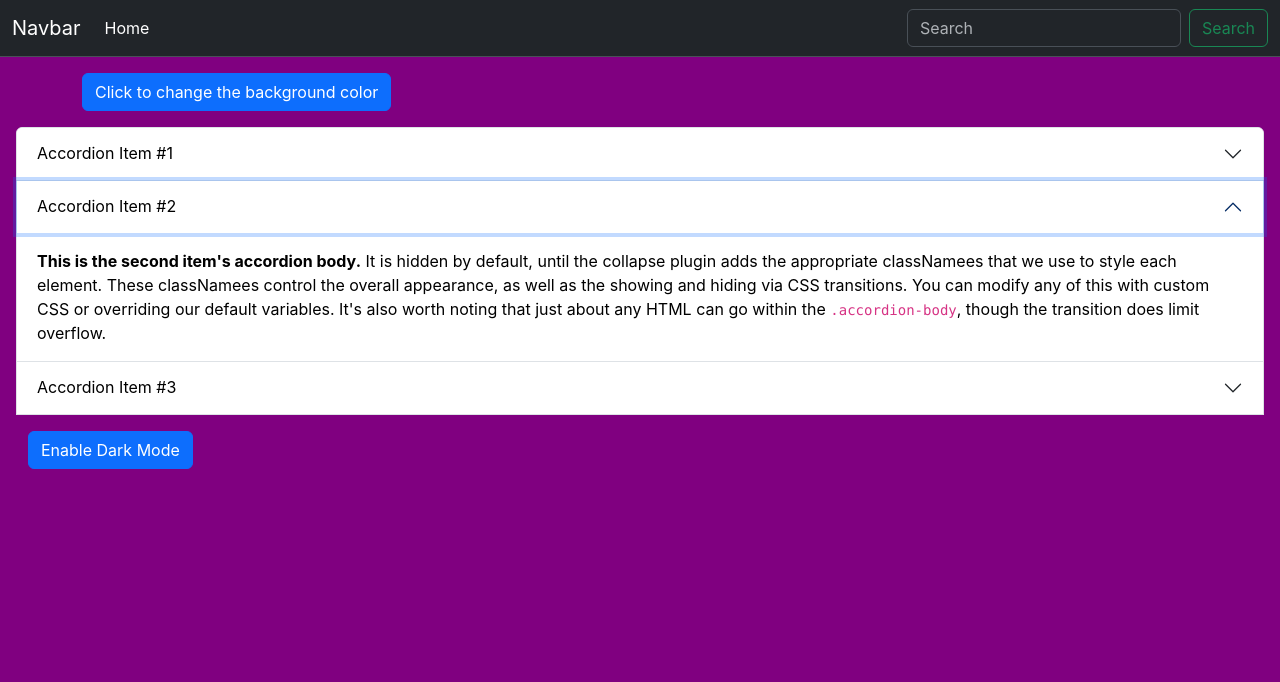
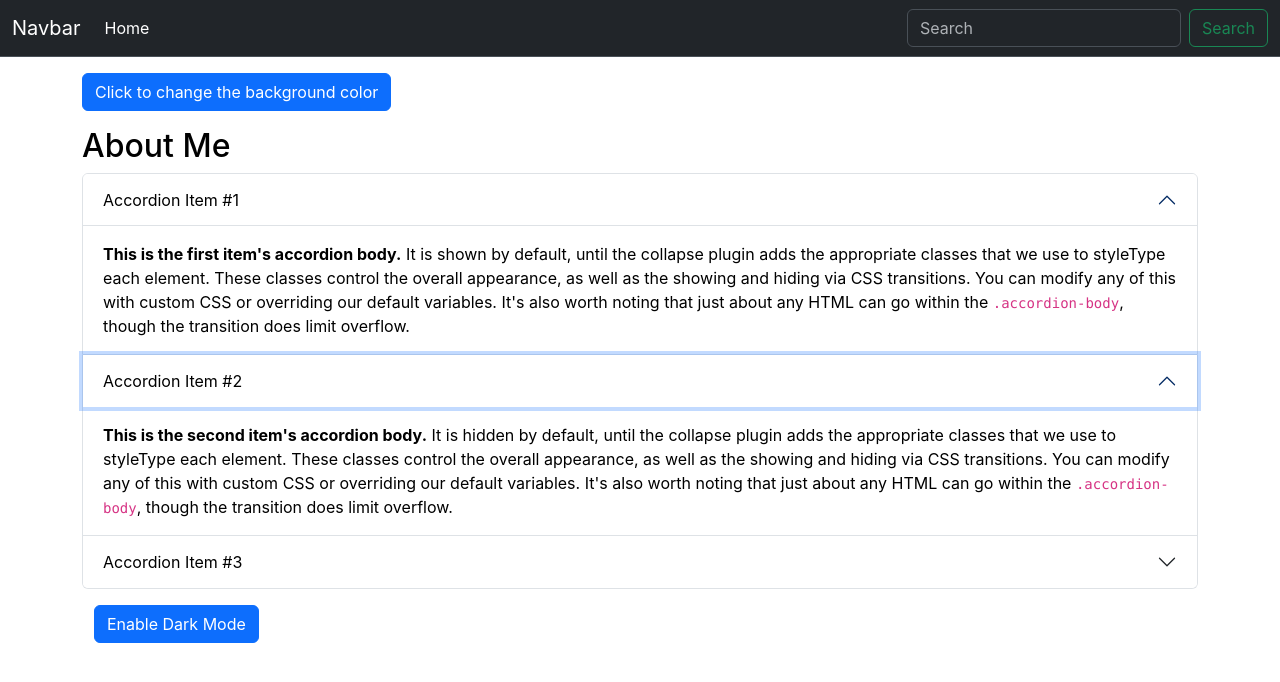
Before and after one commit to amanman15/react-utils, a React (Create React App) app: page / in a window 1280 px wide. Both pictures are taken after a click on the button "Accordion Item #2". Shown: the top 682 px of the page. Built offline with nearby package versions, Linux system fonts and the light colour scheme.

Commit message:
beautified the About section Dark mode

```diff
--- a/src/App.js
+++ b/src/App.js
@@ -11,13 +11,13 @@ function App() {
   //     myMode("dark")
   //   }
   // }
-  document.body.style.backgroundColor="purple"
+  document.body.style.backgroundColor="white"
   const chnageColor = () => {
-    if (document.body.style.backgroundColor==="purple"){
+    if (document.body.style.backgroundColor==="white"){
         document.body.style.backgroundColor="black"
     }
     else{
-      document.body.style.backgroundColor="purple"
+      document.body.style.backgroundColor="white"
     }
   }
 
--- a/src/components/About.js
+++ b/src/components/About.js
@@ -1,75 +1,74 @@
-import { useState } from "react"
-import React from 'react'
+import { useState } from "react";
+import React from "react";
 
 export default function About() {
-    const[style, myStyle]=useState({
-        color:"black",
-        backgroundColor:"white"
-    })
-    const[text, textFunc]=useState("Enable Dark Mode")
+  const[styleType, myStyle] = useState({
+    color: "black",
+    backgroundColor: "white",
+  });
+  const[text, textFunc] = useState("Enable Dark Mode");
 
   const ChangeMode = () => {
-        if (style.color==="black"){
+    if (styleType.color === "black") {
       myStyle({
-                color:"white",
-                backgroundColor:"black"
-
-            })
-            textFunc("Enable Light Mode")
+        color: "white",
+        backgroundColor: "black",
+      });
+      textFunc("Enable Light Mode");
+    } else {
+      myStyle({
+        color: "black",
+        backgroundColor: "white",
+      });
+      textFunc("Enable Dark Mode");
     }
-            else{
-                myStyle({
-                    color:"black",
-                    backgroundColor:"white"
-
-                })
-                textFunc("Enable Dark Mode")
-            }
-        }
-
+  };
 
   return (
-    <div classNameName="container">
-        <div className="accordion mx-3" id="accordionExample">
-        <div className="accordion-item">
+    <div className="container" style={styleType}>
+        <h2> About Me</h2>
+        <div className="accordion" id="accordionPanelsStayOpenExample">
+  <div className="accordion-item" style={styleType}>
     <h2 className="accordion-header">
-            <button className="accordion-button" type="button" data-bs-toggle="collapse" data-bs-target="#collapseOne" aria-expanded="true" aria-controls="collapseOne" style={style}>
+      <button className="accordion-button" style={styleType}  type="button" data-bs-toggle="collapse" data-bs-target="#panelsStayOpen-collapseOne" aria-expanded="true" aria-controls="panelsStayOpen-collapseOne">
         Accordion Item #1
       </button>
     </h2>
-            <div id="collapseOne" className="accordion-collapse collapse show" data-bs-parent="#accordionExample" style={style}>
+    <div id="panelsStayOpen-collapseOne" className="accordion-collapse collapse show">
       <div className="accordion-body">
-                <strong>This is the first item's accordion body.</strong> It is shown by default, until the collapse plugin adds the appropriate classNamees that we use to style each element. These classNamees control the overall appearance, as well as the showing and hiding via CSS transitions. You can modify any of this with custom CSS or overriding our default variables. It's also worth noting that just about any HTML can go within the <code>.accordion-body</code>, though the transition does limit overflow.
+        <strong>This is the first item's accordion body.</strong> It is shown by default, until the collapse plugin adds the appropriate classes that we use to styleType each element. These classes control the overall appearance, as well as the showing and hiding via CSS transitions. You can modify any of this with custom CSS or overriding our default variables. It's also worth noting that just about any HTML can go within the <code>.accordion-body</code>, though the transition does limit overflow.
       </div>
     </div>
   </div>
-        <div className="accordion-item">
+  <div className="accordion-item" style={styleType}>
     <h2 className="accordion-header">
-            <button className="accordion-button collapsed" type="button" data-bs-toggle="collapse" data-bs-target="#collapseTwo" aria-expanded="false" aria-controls="collapseTwo" style={style}>
+      <button className="accordion-button collapsed" type="button" data-bs-toggle="collapse"  style={styleType} data-bs-target="#panelsStayOpen-collapseTwo" aria-expanded="false" aria-controls="panelsStayOpen-collapseTwo">
         Accordion Item #2
       </button>
     </h2>
-            <div id="collapseTwo" className="accordion-collapse collapse" data-bs-parent="#accordionExample" style={style}>
+    <div id="panelsStayOpen-collapseTwo" className="accordion-collapse collapse">
       <div className="accordion-body">
-                <strong>This is the second item's accordion body.</strong> It is hidden by default, until the collapse plugin adds the appropriate classNamees that we use to style each element. These classNamees control the overall appearance, as well as the showing and hiding via CSS transitions. You can modify any of this with custom CSS or overriding our default variables. It's also worth noting that just about any HTML can go within the <code>.accordion-body</code>, though the transition does limit overflow.
+        <strong>This is the second item's accordion body.</strong> It is hidden by default, until the collapse plugin adds the appropriate classes that we use to styleType each element. These classes control the overall appearance, as well as the showing and hiding via CSS transitions. You can modify any of this with custom CSS or overriding our default variables. It's also worth noting that just about any HTML can go within the <code>.accordion-body</code>, though the transition does limit overflow.
       </div>
     </div>
   </div>
-        <div className="accordion-item">
+  <div className="accordion-item" style={styleType}>
     <h2 className="accordion-header">
-            <button className="accordion-button collapsed" type="button" data-bs-toggle="collapse" data-bs-target="#collapseThree" aria-expanded="false" aria-controls="collapseThree" style={style}>
+      <button className="accordion-button collapsed" type="button" data-bs-toggle="collapse"  style={styleType} data-bs-target="#panelsStayOpen-collapseThree" aria-expanded="false" aria-controls="panelsStayOpen-collapseThree">
         Accordion Item #3
       </button>
     </h2>
-            <div id="collapseThree" className="accordion-collapse collapse" data-bs-parent="#accordionExample" style={style}>
+    <div id="panelsStayOpen-collapseThree" className="accordion-collapse collapse">
       <div className="accordion-body">
-                <strong>This is the third item's accordion body.</strong> It is hidden by default, until the collapse plugin adds the appropriate classNamees that we use to style each element. These classNamees control the overall appearance, as well as the showing and hiding via CSS transitions. You can modify any of this with custom CSS or overriding our default variables. It's also worth noting that just about any HTML can go within the <code>.accordion-body</code>, though the transition does limit overflow.
+        <strong>This is the third item's accordion body.</strong> It is hidden by default, until the collapse plugin adds the appropriate classes that we use to styleType each element. These classes control the overall appearance, as well as the showing and hiding via CSS transitions. You can modify any of this with custom CSS or overriding our default variables. It's also worth noting that just about any HTML can go within the <code>.accordion-body</code>, though the transition does limit overflow.
       </div>
     </div>
   </div>
-        <div className="container my-3 mx-0">
-        <button className="btn btn-primary" onClick={ChangeMode}>{text}</button>
 </div>
-        </div></div>
+<div className="container my-3" style={styleType}>
+<button onClick={ChangeMode} className="btn btn-primary">{text}</button>
+
+</div>
+    </div>
   )
 }
```
Lines whose indentation alone changed are shown as unchanged.
